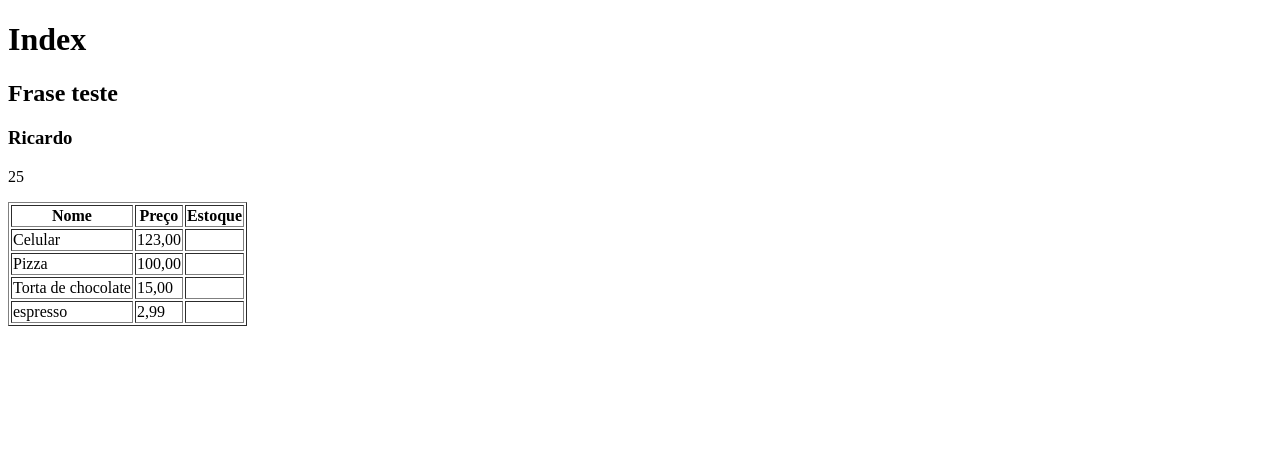
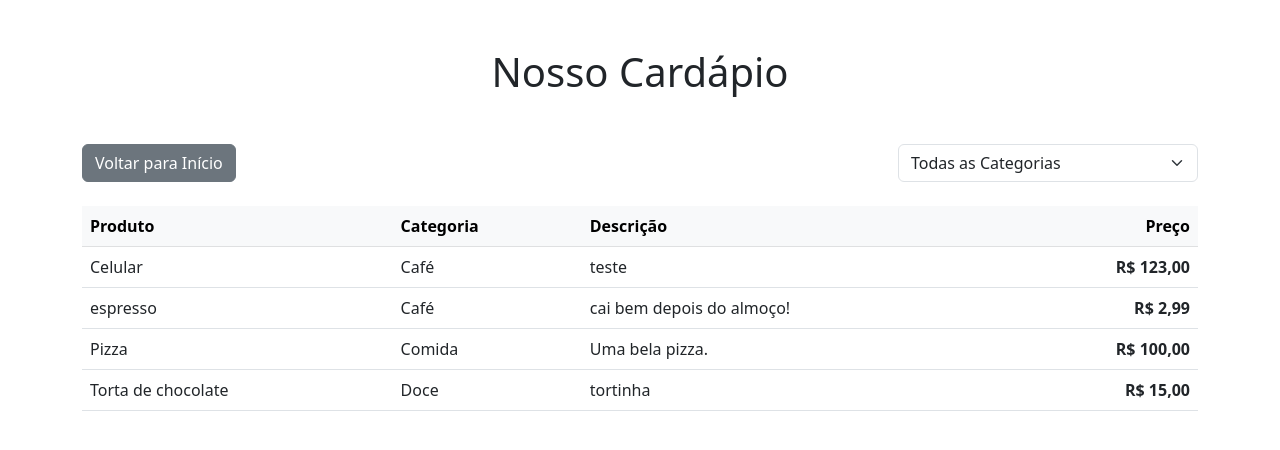
Before and after one commit to FredThiesen/exercise-django-products, a Django app: page /produtos in a window 1280 px wide. Shown: the top 450 px of the page. Run offline with Django 5.2, Linux system fonts and the light colour scheme; data comes from the database, SQL or seed files in the repository; both versions use the stored data as it was after the commit.

Commit message:
add categories, frontend

```diff
--- a/produtos/models.py
+++ b/produtos/models.py
@@ -3,10 +3,25 @@ from django.db import models
 
 # Create your models here.
 
+class Categoria(models.Model):
+    nome = models.CharField(max_length=100)
+
+    def __str__(self):
+        return self.nome
+
+    class Meta:
+        verbose_name = 'Categoria'
+        verbose_name_plural = 'Categorias'
+
 class Produto(models.Model):
     nome = models.CharField(max_length=100)
     descricao = models.TextField()
     preco = models.DecimalField(max_digits=10, decimal_places=2)
+    categoria = models.ForeignKey(Categoria, on_delete=models.CASCADE, null=True, blank=True)
 
     def __str__(self):
         return self.nome
+
+    class Meta:
+        verbose_name = 'Produto'
+        verbose_name_plural = 'Produtos'
--- a/produtos/templates/produtos/produtos.html
+++ b/produtos/templates/produtos/produtos.html
@@ -1,34 +1,72 @@
 <!DOCTYPE html>
-<html lang="en">
-
+<html lang="pt-br">
 	<head>
-    <meta charset="UTF-8">
-    <meta name="viewport" content="width=device-width, initial-scale=1.0">
-    <title>DJango - Index</title>
+		<meta charset="UTF-8" />
+		<meta name="viewport" content="width=device-width, initial-scale=1.0" />
+		<title>Cardápio - Restaurante</title>
+		<link
+			href="https://cdn.jsdelivr.net/npm/bootstrap@5.3.0/dist/css/bootstrap.min.css"
+			rel="stylesheet"
+		/>
+		<style>
+			.price {
+				font-weight: bold;
+				color: #27ae60;
+			}
+			.filter-section {
+				margin-bottom: 20px;
+			}
+		</style>
 	</head>
 
 	<body>
-    <h1>Index</h1>
+		<div class="container mt-5">
+			<h1 class="text-center mb-5">Nosso Cardápio</h1>
 
-    <h2> {{ frase }}</h2>
-    <h3> {{ nome }}</h3>
-    <p> {{ idade }}</p>
+			<div class="row mb-4">
+				<div class="col-md-6">
+					<a href="{% url 'index' %}" class="btn btn-secondary"
+						>Voltar para Início</a
+					>
+				</div>
+				<div class="col-md-6">
+					<form method="get" class="d-flex justify-content-end">
+						<select name="categoria" class="form-select" style="max-width: 300px;" onchange="this.form.submit()">
+							<option value="">Todas as Categorias</option>
+							{% for categoria in categorias %}
+								<option value="{{ categoria.id }}" {% if categoria.id == categoria_selecionada %}selected{% endif %}>
+									{{ categoria.nome }}
+								</option>
+							{% endfor %}
+						</select>
+					</form>
+				</div>
+			</div>
 
-    <table border="1">
+			<div class="table-responsive">
+				<table class="table table-hover">
+					<thead class="table-light">
 						<tr>
-            <th>Nome</th>
-            <th>Preço</th>
-            <th>Estoque</th>
+							<th>Produto</th>
+							<th>Categoria</th>
+							<th>Descrição</th>
+							<th class="text-end">Preço</th>
 						</tr>
+					</thead>
+					<tbody>
 						{% for produto in produtos %}
 							<tr>
 								<td>{{ produto.nome }}</td>
-            <td>{{ produto.preco }}</td>
-            <td>{{ produto.estoque }}</td>
+								<td>{{ produto.categoria.nome|default:"Sem Categoria" }}</td>
+								<td>{{ produto.descricao }}</td>
+								<td class="text-end price">R$ {{ produto.preco }}</td>
 							</tr>
 						{% endfor %}
+					</tbody>
 				</table>
+			</div>
+		</div>
 
+		<script src="https://cdn.jsdelivr.net/npm/bootstrap@5.3.0/dist/js/bootstrap.bundle.min.js"></script>
 	</body>
-
 </html>
--- a/produtos/views.py
+++ b/produtos/views.py
@@ -1,5 +1,5 @@
 from django.shortcuts import render
-from .models import Produto
+from .models import Produto, Categoria
 
 # Create your views here.
 
@@ -9,12 +9,18 @@ def index(request):
 
 
 def produtos(request):
-    # Vamos pegar todos os produtos do banco de dados
-    lista_produtos = Produto.objects.all()
-    dados_index = {
-        'frase': 'Frase teste',
-        'nome': 'Ricardo',
-        'idade': 25,
-        'produtos': lista_produtos,  # Passando a lista de produtos para o dicionario
-    }
-    return render(request, 'produtos/produtos.html', dados_index)
+    categoria_id = request.GET.get('categoria')
+
+    if categoria_id:
+        produtos = Produto.objects.filter(categoria_id=categoria_id)
+    else:
+        produtos = Produto.objects.all()
+
+    produtos = produtos.order_by('categoria__nome', 'nome')
+    categorias = Categoria.objects.all()
+
+    return render(request, 'produtos/produtos.html', {
+        'produtos': produtos,
+        'categorias': categorias,
+        'categoria_selecionada': int(categoria_id) if categoria_id else None
+    })
```
Also changed, not shown: produtos/admin.py (+9 -5 lines), produtos/templates/produtos/index.html (+31 -12 lines), db.sqlite3, produtos/migrations/0002_categoria_alter_produto_options_produto_categoria.py (added). Lines whose indentation alone changed are shown as unchanged.
